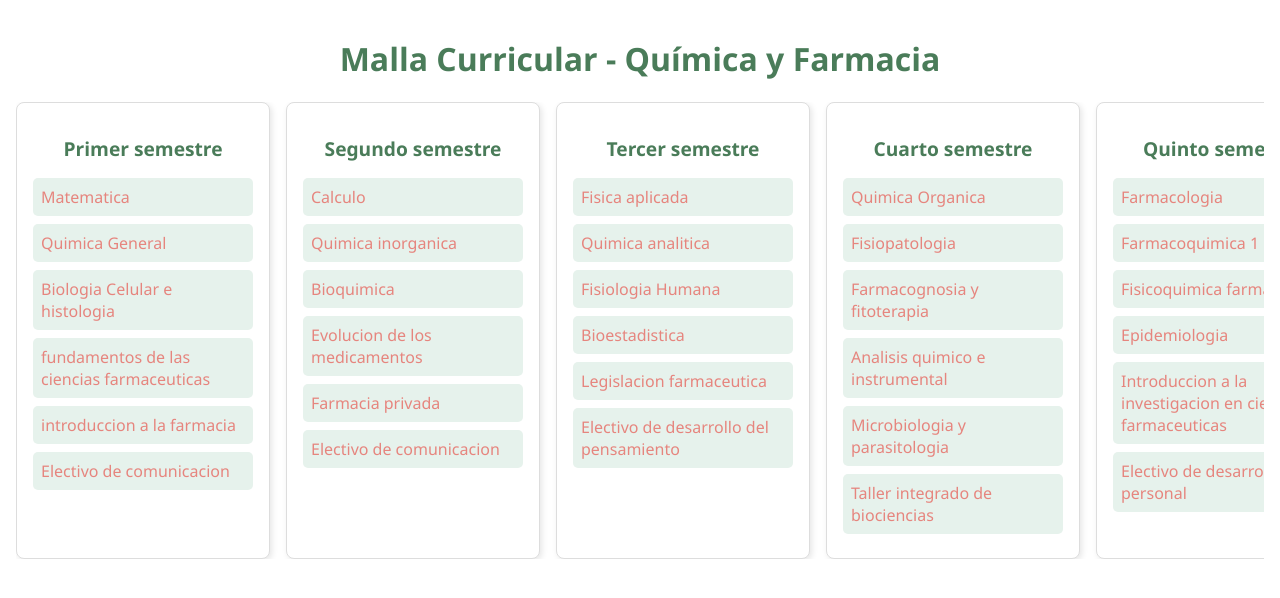
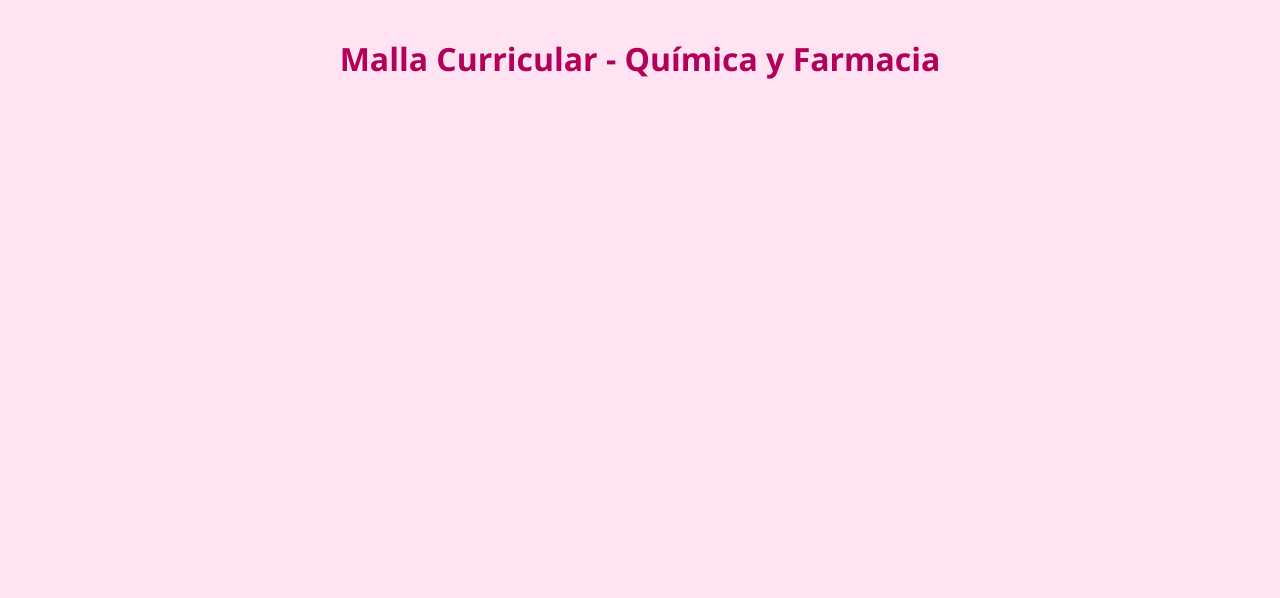
Before and after one commit to keatykitto/increible-malla-qyf-UA, a plain HTML site: page index.html in a window 1280 px wide. Drawn offline with Linux system fonts and the light colour scheme.

Commit message:
Update index.html

```diff
--- a/index.html
+++ b/index.html
@@ -2,18 +2,18 @@
 <html lang="es">
 <head>
   <meta charset="UTF-8">
-  <title>increible Malla Curricular Química y Farmacia</title>
+  <title>Increíble Malla Curricular Química y Farmacia</title>
   <style>
     body {
       font-family: 'Segoe UI', sans-serif;
-      background-color: ##eda1d3;
-      color: #e6857e;
+      background-color: #ffe3f3;
+      color: #333;
       margin: 0;
       padding: 1em;
     }
     h1 {
       text-align: center;
-      color: #4a7c59;
+      color: #b30059;
     }
     .malla {
       display: flex;
@@ -22,34 +22,41 @@
       gap: 1em;
     }
     .semestre {
-      background: #ffffff;
-      border: 1px solid #ddd;
-      border-radius: 8px;
+      background: #fff8fc;
+      border: 2px solid #ff99cc;
+      border-radius: 10px;
       padding: 1em;
       min-width: 220px;
-      box-shadow: 2px 2px 6px rgba(0,0,0,0.1);
+      box-shadow: 4px 4px 10px rgba(0,0,0,0.2);
     }
     .semestre h2 {
       font-size: 1.2em;
       text-align: center;
-      color: #4a7c59;
+      color: #cc0066;
     }
     .materia {
       margin: 0.5em 0;
       padding: 0.5em;
-      border-radius: 5px;
-      background: #e6f2ec;
+      border-radius: 6px;
+      background: #ffd9ec;
       cursor: pointer;
-      transition: background 0.3s ease;
+      transition: background 0.3s ease, transform 0.2s ease;
+    }
+    .materia:hover {
+      transform: scale(1.03);
     }
     .materia.aprobada {
-      background: #b2dfdb;
+      background: #b2f2bb;
+      color: #006600;
+      font-weight: bold;
       text-decoration: line-through;
     }
     .materia.bloqueada {
-      background: ##ff3d4f;
+      background: #ffcccc;
+      color: #a10000;
       cursor: not-allowed;
       position: relative;
+      opacity: 0.6;
     }
     .materia.bloqueada:hover::after {
       content: attr(data-tooltip);
@@ -57,7 +64,7 @@
       left: 100%;
       top: 0;
       margin-left: 5px;
-      background: #444;
+      background: #333;
       color: #fff;
       padding: 5px;
       border-radius: 4px;
@@ -73,80 +80,11 @@
 
 <script>
 const materias = {
-  "Primer semestre": [
-    { nombre: "Matematica", desbloquea: ["Calculo", "Bioestadistica"] },
-    { nombre: "Quimica General", desbloquea: ["Quimica inorganica", "Bioquimica", "Quimica Organica"] },
-    { nombre: "Biologia Celular e histologia", desbloquea: ["Bioquimica"] },
-    { nombre: "fundamentos de las ciencias farmaceuticas" },
-    { nombre: "introduccion a la farmacia", desbloquea: ["Farmacia privada"] },
-    { nombre: "Electivo de comunicacion" }
-  ],
-  "Segundo semestre": [
-    { nombre: "Calculo", desbloquea: ["Fisica aplicada"] },
-    { nombre: "Quimica inorganica", desbloquea: ["Quimica analitica", "Taller integrado de biociencias"] },
-    { nombre: "Bioquimica", desbloquea: ["Fisiologia Humana", "Microbiologia y parasitologia"] },
-    { nombre: "Evolucion de los medicamentos", desbloquea: ["Taller integrado de biociencias"] },
-    { nombre: "Farmacia privada" },
-    { nombre: "Electivo de comunicacion" }
-  ],
-  "Tercer semestre": [
-    { nombre: "Fisica aplicada", desbloquea: ["Fisicoquimica farmaceutica"] },
-    { nombre: "Quimica analitica", desbloquea: ["Farmacognosia y fitoterapia", "Analisis quimico e instrumental"] },
-    { nombre: "Fisiologia Humana", desbloquea: ["Fisiopatologia", "Taller integrado de biociencias", "Farmacologia"] },
-    { nombre: "Bioestadistica", desbloquea: ["Introduccion a la investigacion en ciencias farmaceuticas"] },
-    { nombre: "Legislacion farmaceutica" },
-    { nombre: "Electivo de desarrollo del pensamiento" }
-  ],
-  "Cuarto semestre": [
-    { nombre: "Quimica Organica", desbloquea: ["Fisicoquimica 1", "Fisicoquimica farmaceutica"] },
-    { nombre: "Fisiopatologia", desbloquea: ["Bioquimica clinica"] },
-    { nombre: "Farmacognosia y fitoterapia" },
-    { nombre: "Analisis quimico e instrumental", desbloquea: ["Tecnologia farmaceutica 1"] },
-    { nombre: "Microbiologia y parasitologia", desbloquea: ["Epidemiologia"] },
-    { nombre: "Taller integrado de biociencias" }
-  ],
-  "Quinto semestre": [
-    { nombre: "Farmacologia", desbloquea: ["Farmacologia en sistemas", "Farmacia asistencial"] },
-    { nombre: "Farmacoquimica 1", desbloquea: ["Farmacoquimica 2"] },
-    { nombre: "Fisicoquimica farmaceutica", desbloquea: ["Tecnologia farmaceutica 1"] },
-    { nombre: "Epidemiologia", desbloquea: ["Salud publica"] },
-    { nombre: "Introduccion a la investigacion en ciencias farmaceuticas", desbloquea: ["Metodologia de la investigacion farmaceutica"] },
-    { nombre: "Electivo de desarrollo personal" }
-  ],
-  "Sexto semestre": [
-    { nombre: "Farmacologia de sistemas", desbloquea: ["Practica 1 en oficina de farmacia", "Toxicologia", "Farmacia clinica"] },
-    { nombre: "Farmacoquimica 2", desbloquea: ["Practica 1 en oficina de farmacia"] },
-    { nombre: "Tecnologia farmaceutica 1", desbloquea: ["Tecnologia farmaceutica 2"] },
-    { nombre: "Salud publica", desbloquea: ["Bioquimica clinica", "Farmacia clinica"] },
-    { nombre: "Metodologia de la investigacion farmaceutica", desbloquea: ["Diseño de proyectos en investigacion farmaceutica"] },
-    { nombre: "Electivo de responsabilidad social" }
-  ],
-  "Septimo semestre": [
-    { nombre: "Tecnologia farmaceutica 2", desbloquea: ["Tecnologia Cosmetica"] },
-    { nombre: "Bioquimica clinica", desbloquea: ["Toxicologia", "Taller integrado de farmacologia"] },
-    { nombre: "Diseño de proyectos en investigacion farmaceutica", desbloquea: ["Seminario de grado"] },
-    { nombre: "Farmacia asistencial", desbloquea: ["Practica 2: farmacia asistencial"] },
-    { nombre: "Practica 1 en oficina de farmacia", desbloquea: ["Taller integrado de farmacologia"] },
-    { nombre: "Electivo de etica" }
-  ],
-  "Octavo semestre": [
-    { nombre: "Tecnologia Cosmetica" },
-    { nombre: "Toxicologia" },
-    { nombre: "Seminario de grado", desbloquea: ["Economia y marketing farmaceutico"] },
-    { nombre: "Farmacia clinica", desbloquea: ["Practica 2: farmacia asistencial", "Farmacovigilancia"] },
-    { nombre: "Taller integrado de farmacologia" }
-  ],
-  "Noveno semestre": [
-    { nombre: "Economia y marketing farmaceutico" },
-    { nombre: "Practica 2: farmacia asistencial", desbloquea: ["Practica 3: Farmacia clinica"] }
-  ],
-  "Decimo semestre": [
-    { nombre: "Farmacovigilancia" },
-    { nombre: "Practica 3: Farmacia clinica" }
-  ]
+  // (Tu estructura de materias aquí se mantiene igual)
+  // ...
 };
 
-const estado = JSON.parse(localStorage.getItem("estadoMalla")) || {};
+const estado = {};
 
 function renderMalla() {
   const container = document.getElementById("malla");
@@ -185,7 +123,6 @@ function renderMalla() {
       div.addEventListener("click", () => {
         if (div.classList.contains("bloqueada")) return;
         estado[materia.nombre] = !estado[materia.nombre];
-        localStorage.setItem("estadoMalla", JSON.stringify(estado));
         renderMalla();
       });
 
@@ -195,6 +132,11 @@ function renderMalla() {
   }
 }
 
+// Elimina progreso al cerrar o recargar la página
+window.addEventListener("beforeunload", () => {
+  localStorage.removeItem("estadoMalla");
+});
+
 renderMalla();
 </script>
 </body>
```
